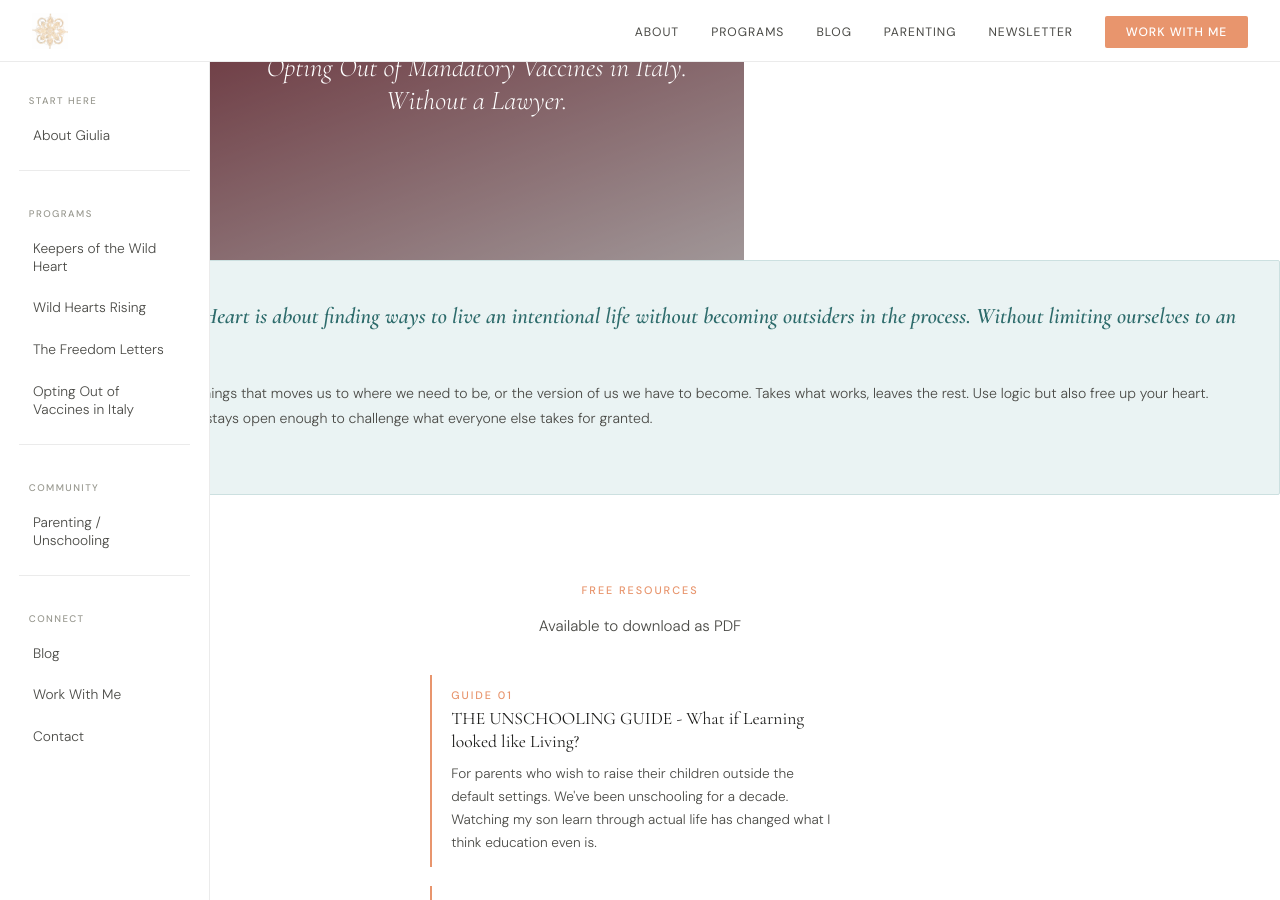
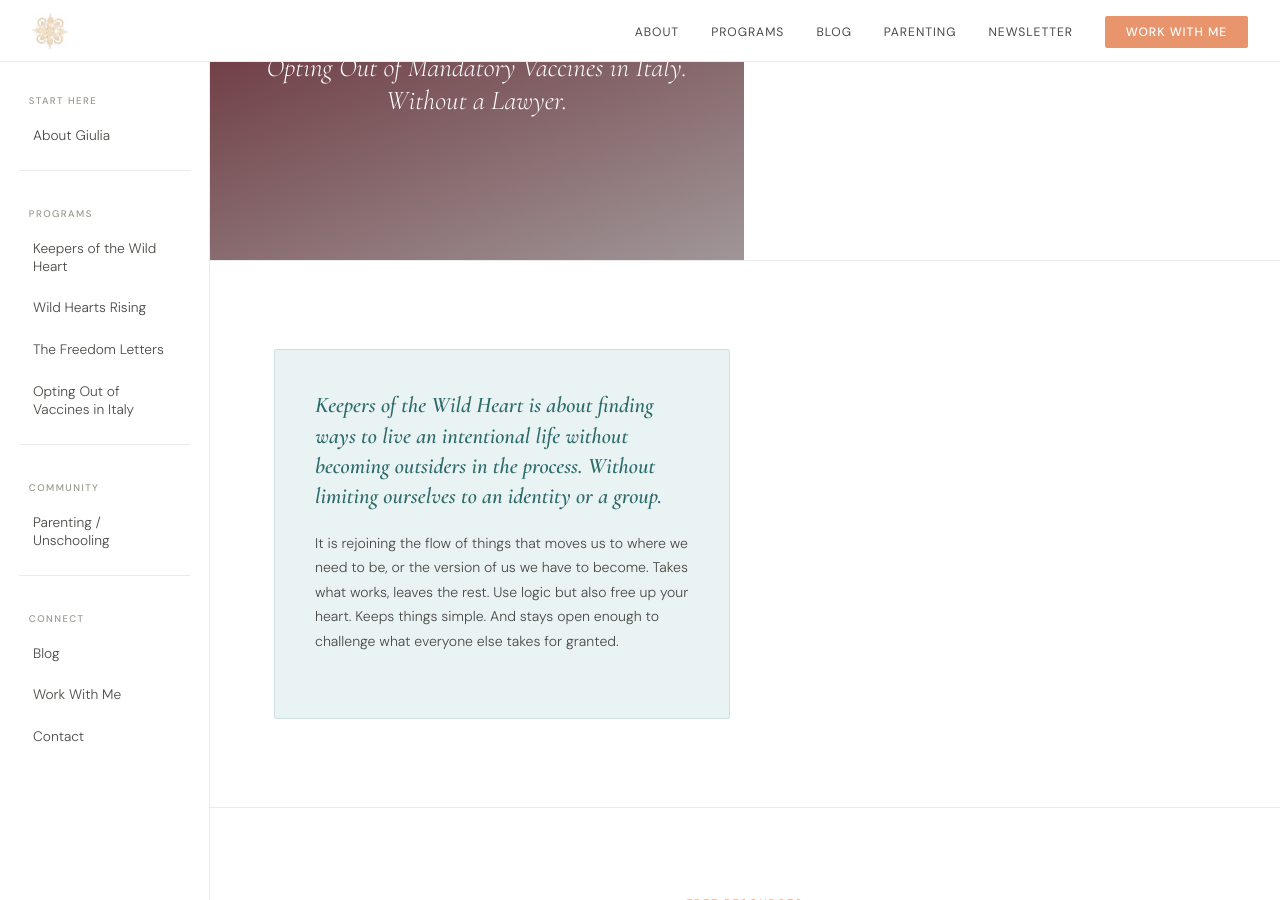
Before and after one commit to Blubell26/giuliapacciotti.com, a Jekyll site: the page built from index.html, in a window 1280 px wide and 900 px high, scrolled down 1784 px. Built offline with Jekyll 4.4.1, drawn with Linux system fonts in a browser that asks for light colours.

Commit message:
Update index.html

```diff
--- a/index.html
+++ b/index.html
@@ -321,8 +321,9 @@ footer { background:var(--dark); color:white; padding:4rem 4rem 2rem; display:gr
 
       </div>
     </section>
-
-        </div>
+  <section id="parenting">
+      <div class="parenting-grid">
+        <div>
         <div class="parenting-aside">
           <h3 class="parenting-aside-h">Keepers of the Wild Heart is about finding ways to live an intentional life without becoming outsiders in the process. Without limiting ourselves to an identity or a group.</h3>
           <p>It is rejoining the flow of things that moves us to where we need to be, or the version of us we have to become. Takes what works, leaves the rest. Use logic but also free up your heart. Keeps things simple. And stays open enough to challenge what everyone else takes for granted.</p>
```
